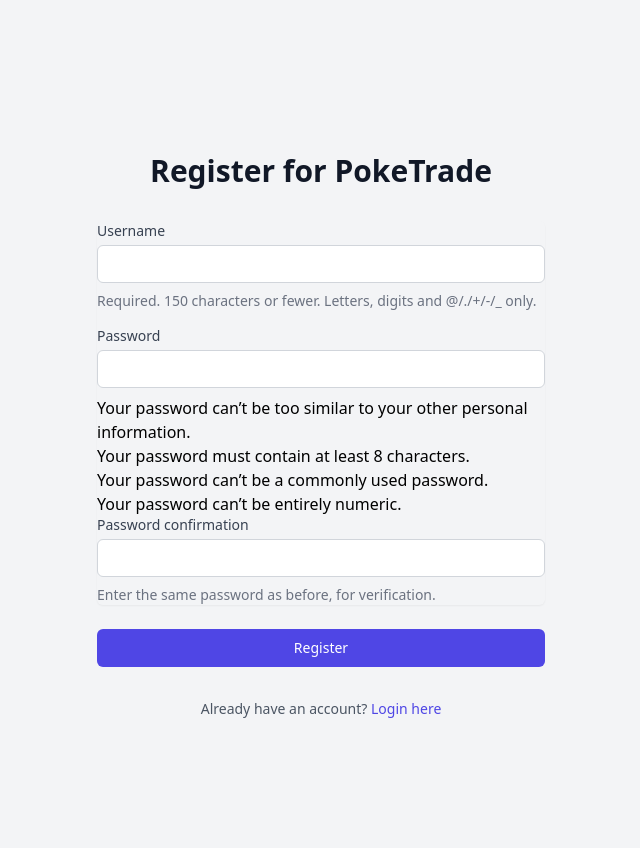
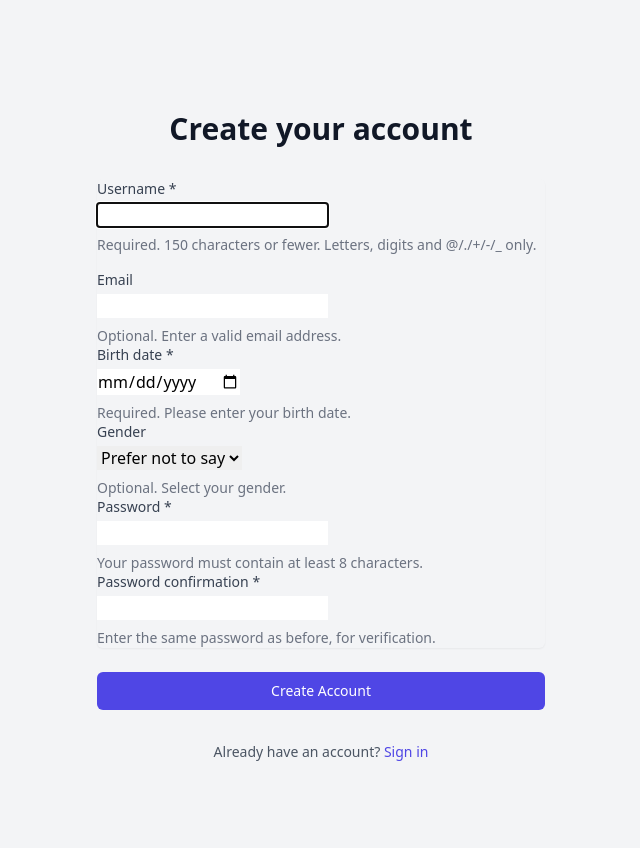
Before and after one commit to samdriod/pokeTrade, a Django app: page /accounts/register/ in a window 1280 px wide. Shown: the part 64-912 px from the top of the page, without its empty margins (319-959 px from the left). Run offline with Django 5.2, Linux system fonts and the light colour scheme; some libraries are stand-ins or nearby versions.

Commit message:
U can actually log out now. Updated registering page

```diff
--- /dev/null
+++ b/pokeTrade/accounts/forms.py
@@ -0,0 +1,34 @@
+from django import forms
+from django.contrib.auth.forms import UserCreationForm
+from django.contrib.auth.models import User
+
+class CustomUserCreationForm(UserCreationForm):
+    GENDER_CHOICES = [
+        ('', 'Prefer not to say'),
+        ('M', 'Male'),
+        ('F', 'Female'),
+        ('O', 'Other')
+    ]
+
+    birth_date = forms.DateField(
+        widget=forms.DateInput(attrs={'type': 'date'}),
+        help_text='Required. Please enter your birth date.'
+    )
+    gender = forms.ChoiceField(
+        choices=GENDER_CHOICES,
+        required=False,
+        help_text='Optional. Select your gender.'
+    )
+    email = forms.EmailField(
+        required=False,
+        help_text='Optional. Enter a valid email address.'
+    )
+
+    class Meta:
+        model = User
+        fields = ('username', 'email', 'birth_date', 'gender', 'password1', 'password2')
+
+    def __init__(self, *args, **kwargs):
+        super().__init__(*args, **kwargs)
+        self.fields['username'].help_text = 'Required. 150 characters or fewer. Letters, digits and @/./+/-/_ only.'
+        self.fields['password1'].help_text = 'Your password must contain at least 8 characters.'
--- /dev/null
+++ b/pokeTrade/accounts/templates/registration/register.html
@@ -0,0 +1,50 @@
+{% extends "base.html" %}
+
+{% block content %}
+<div class="min-h-screen flex items-center justify-center py-12 px-4 sm:px-6 lg:px-8">
+    <div class="max-w-md w-full space-y-8">
+        <div>
+            <h2 class="mt-6 text-center text-3xl font-extrabold text-gray-900">Create your account</h2>
+        </div>
+        <form class="mt-8 space-y-6" method="post">
+            {% csrf_token %}
+            <div class="rounded-md shadow-sm -space-y-px">
+                {% for field in form %}
+                    <div class="mb-4">
+                        <label for="{{ field.id_for_label }}" class="block text-sm font-medium text-gray-700">
+                            {{ field.label }}
+                            {% if field.field.required %}*{% endif %}
+                        </label>
+                        <div class="mt-1">
+                            {{ field }}
+                            {% if field.errors %}
+                                <div class="text-red-500 text-sm mt-1">
+                                    {{ field.errors }}
+                                </div>
+                            {% endif %}
+                            {% if field.help_text %}
+                                <p class="mt-2 text-sm text-gray-500">{{ field.help_text }}</p>
+                            {% endif %}
+                        </div>
+                    </div>
+                {% endfor %}
+            </div>
+
+            <div>
+                <button type="submit" class="group relative w-full flex justify-center py-2 px-4 border border-transparent text-sm font-medium rounded-md text-white bg-indigo-600 hover:bg-indigo-700 focus:outline-none focus:ring-2 focus:ring-offset-2 focus:ring-indigo-500">
+                    Create Account
+                </button>
+            </div>
+        </form>
+
+        <div class="text-center">
+            <p class="mt-2 text-sm text-gray-600">
+                Already have an account?
+                <a href="{% url 'login' %}" class="font-medium text-indigo-600 hover:text-indigo-500">
+                    Sign in
+                </a>
+            </p>
+        </div>
+    </div>
+</div>
+{% endblock %}
--- a/pokeTrade/accounts/urls.py
+++ b/pokeTrade/accounts/urls.py
@@ -7,7 +7,10 @@
 urlpatterns = [
     path('register/', views.register, name='register'),
     path('login/', auth_views.LoginView.as_view(template_name='accounts/login.html'), name='login'),
-    path('logout/', auth_views.LogoutView.as_view(next_page='accounts:login'), name='logout'),
+    path('logout/', auth_views.LogoutView.as_view(
+        next_page='/',
+        http_method_names=['post', 'get']
+    ), name='logout'),
     path('profile/', views.profile, name='profile'),
     path('profile/edit/', views.edit_profile, name='edit_profile'),
 ]
--- a/pokeTrade/accounts/views.py
+++ b/pokeTrade/accounts/views.py
@@ -4,18 +4,24 @@
 from django.contrib.auth.forms import UserCreationForm
 from django.contrib import messages
 from .models import UserProfile
+from .forms import CustomUserCreationForm
 
 def register(request):
     if request.method == 'POST':
-        form = UserCreationForm(request.POST)
+        form = CustomUserCreationForm(request.POST)
         if form.is_valid():
             user = form.save()
+            # Create UserProfile
+            UserProfile.objects.create(
+                user=user,
+                birth_date=form.cleaned_data['birth_date'],
+                gender=form.cleaned_data['gender']
+            )
             login(request, user)
-            messages.success(request, 'Account created successfully!')
-            return redirect('accounts:profile')
+            return redirect('home')  # Redirect to home page after registration
     else:
-        form = UserCreationForm()
-    return render(request, 'accounts/register.html', {'form': form})
+        form = CustomUserCreationForm()
+    return render(request, 'registration/register.html', {'form': form})
 
 @login_required
 def profile(request):
--- a/pokeTrade/templates/base.html
+++ b/pokeTrade/templates/base.html
@@ -18,7 +18,10 @@
                         <a href="/" class="text-gray-300 hover:text-white px-3 py-2 rounded-md text-sm font-medium">Home</a>
                         {% if user.is_authenticated %}
                             <a href="{% url 'accounts:profile' %}" class="text-gray-300 hover:text-white px-3 py-2 rounded-md text-sm font-medium">Profile</a>
-                            <a href="{% url 'accounts:logout' %}" class="text-gray-300 hover:text-white px-3 py-2 rounded-md text-sm font-medium">Logout</a>
+                            <form method="post" action="{% url 'accounts:logout' %}" class="inline">
+                                {% csrf_token %}
+                                <button type="submit" class="text-gray-300 hover:text-white px-3 py-2 rounded-md text-sm font-medium">Logout</button>
+                            </form>
                         {% else %}
                             <a href="{% url 'accounts:login' %}" class="text-gray-300 hover:text-white px-3 py-2 rounded-md text-sm font-medium">Login</a>
                             <a href="{% url 'accounts:register' %}" class="text-gray-300 hover:text-white px-3 py-2 rounded-md text-sm font-medium">Register</a>
```
Also changed, not shown: pokeTrade/accounts/models.py (+9 -1 lines), pokeTrade/settings.py (+6 -6 lines), db.sqlite3, pokeTrade/accounts/migrations/0002_userprofile_gender_alter_userprofile_birth_date.py (added).
